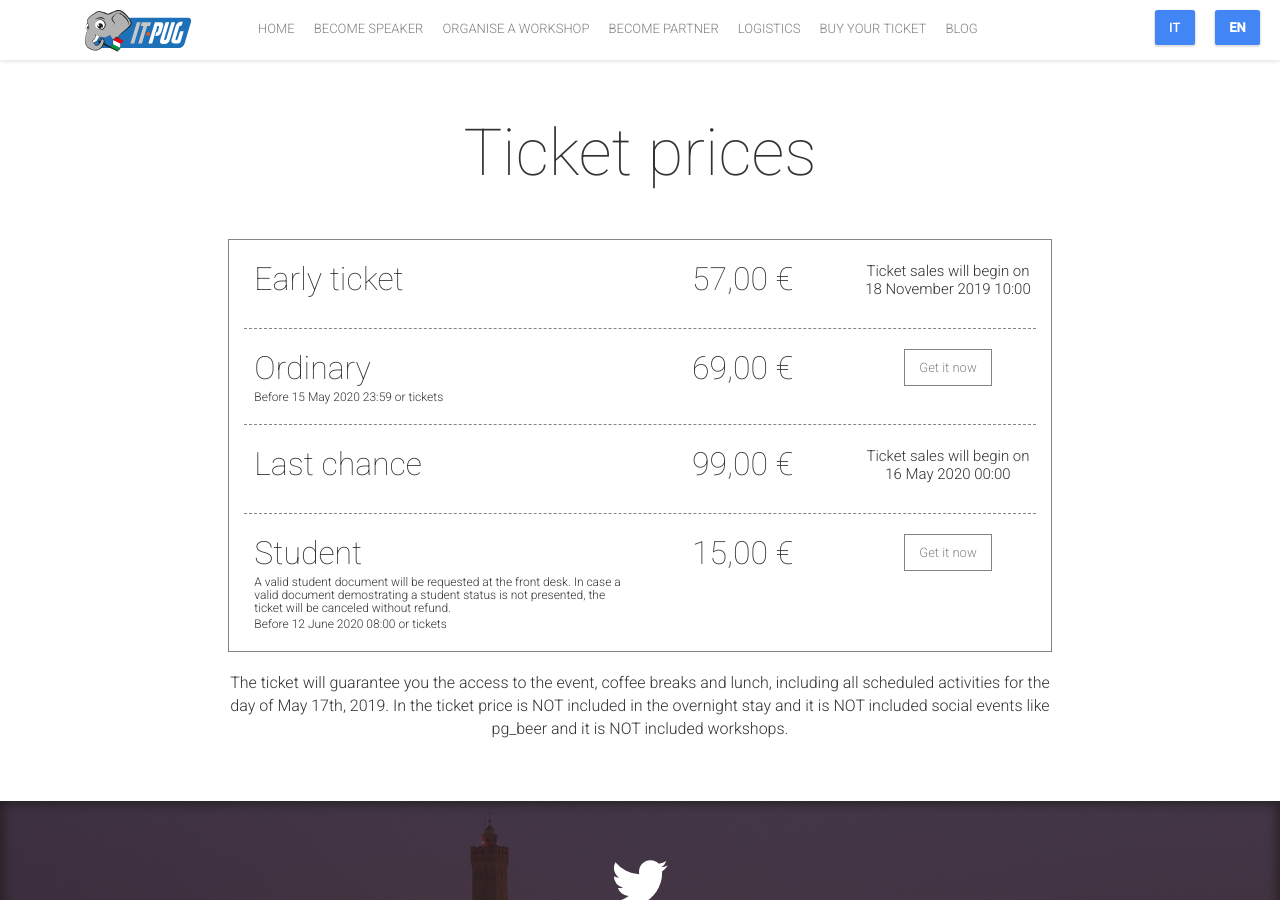
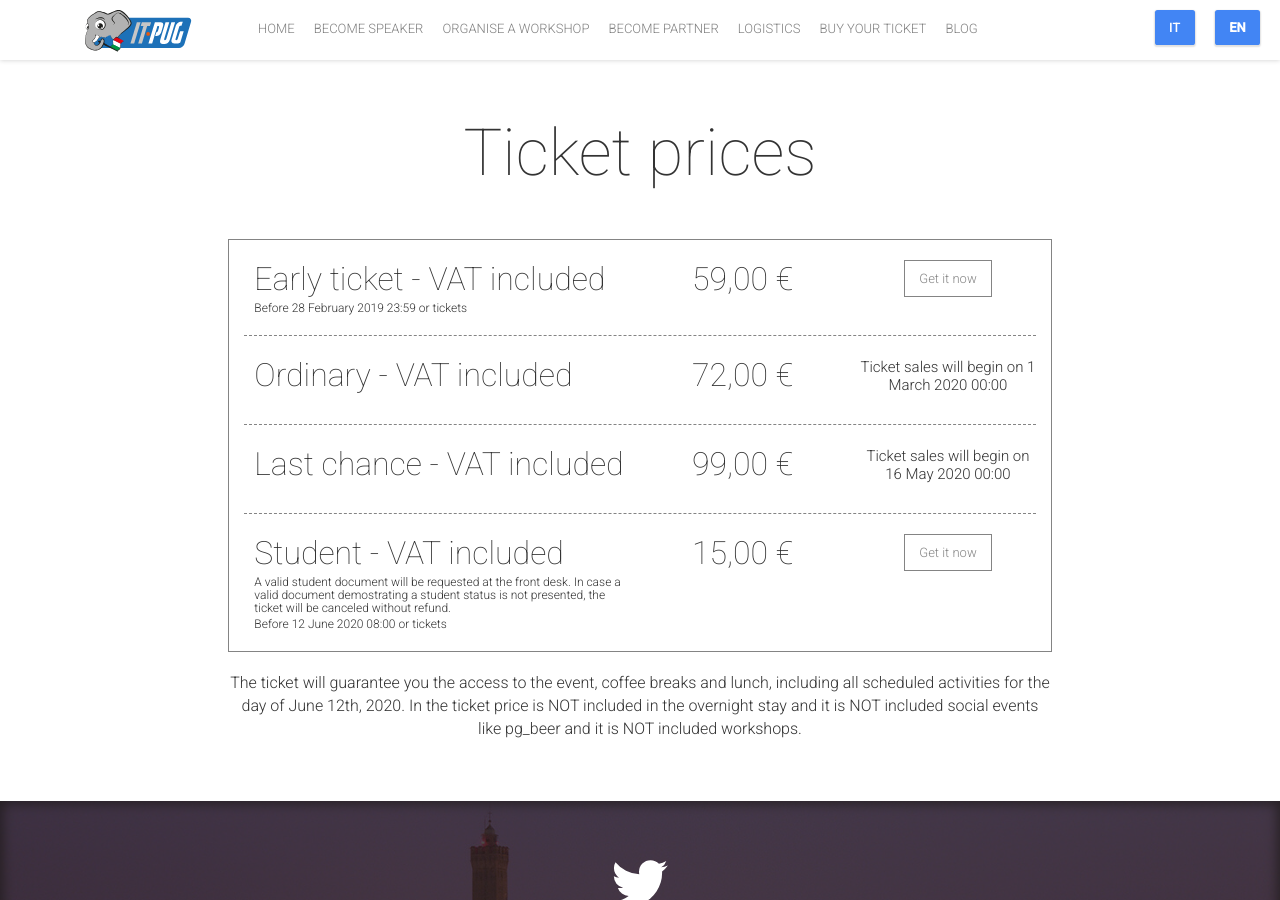
Before and after one commit to ITPUG/2020.pgday.it, a Jekyll site: the page built from index.en.html, in a window 1280 px wide and 900 px high, scrolled down 4083 px. Built offline with Jekyll 4.4.1, drawn with Linux system fonts in a browser that asks for light colours; nearby versions of some CDN libraries; comment, search, counter and statistics services are not loaded.

Commit message:
variazione biglietti

```diff
--- a/_config.yml
+++ b/_config.yml
@@ -224,14 +224,14 @@ ticketsTitle:
     it: "Prezzo biglietti"
     en: "Ticket prices"
 ticketsInfo:
-    it: "Il biglietto vi garantirà l'accesso alla conferenza, ai coffee break ed al pranzo, incluse tutte le attività programmate per la giornata del 17 maggio 2019. Nel prezzo del biglietto NON è incluso il pernottamento e NON sono inclusi gli eventi sociali come la pg_beer e NON sono inclusi i workshop."
-    en: "The ticket will guarantee you the access to the event, coffee breaks and lunch, including all scheduled activities for the day of May 17th, 2019. In the ticket price is NOT included in the overnight stay and it is NOT included social events like pg_beer and it is NOT included workshops."
+    it: "Il biglietto vi garantirà l'accesso alla conferenza, ai coffee break ed al pranzo, incluse tutte le attività programmate per la giornata del 12 giugno 2020. Nel prezzo del biglietto NON è incluso il pernottamento e NON sono inclusi gli eventi sociali come la pg_beer e NON sono inclusi i workshop."
+    en: "The ticket will guarantee you the access to the event, coffee breaks and lunch, including all scheduled activities for the day of June 12th, 2020. In the ticket price is NOT included in the overnight stay and it is NOT included social events like pg_beer and it is NOT included workshops."
 ticketsOffers:
  -
   name:
-    it: "Early ticket"
-    en: "Early ticket"
-  price: "57,00"
+    it: "Early ticket - IVA inclusa"
+    en: "Early ticket - VAT included"
+  price: "59,00"
   priceCurrency: "€"
   buyButtonLink: "https://pgdayit2020.eventbrite.it"
   buyButtonText:
@@ -242,12 +242,12 @@ ticketsOffers:
     en: ["Early ticket - PGDay.IT 2020", "June 12th, 2020", "Bergamo"]
   validFrom: "2019-11-18T10:00"
   validThrough: "2019-02-28T23:59"
-  disabled: true
+  disabled: false
  -
   name:
-    it: "Ordinario"
-    en: "Ordinary"
-  price: "69,00"
+    it: "Ordinario - IVA inclusa"
+    en: "Ordinary - VAT included"
+  price: "72,00"
   priceCurrency: "€"
   buyButtonLink: "https://pgdayit2020.eventbrite.it"
   buyButtonText:
@@ -258,11 +258,11 @@ ticketsOffers:
     en: ["Ordinary - PGDay.IT 2020", "June 12th, 2020", "Bergamo"]
   validFrom: "2020-03-01T00:00"
   validThrough: "2020-05-15T23:59"
-  disabled: false
+  disabled: true
  -
   name:
-    it: "Last chance"
-    en: "Last chance"
+    it: "Last chance - IVA inclusa"
+    en: "Last chance - VAT included"
   price: "99,00"
   priceCurrency: "€"
   featured: true
@@ -278,8 +278,8 @@ ticketsOffers:
   disabled: true
  -
   name:
-    it: "Studente"
-    en: "Student"
+    it: "Studente - IVA inclusa"
+    en: "Student - VAT included"
   price: "15,00"
   priceCurrency: "€"
   buyButtonLink: "https://pgdayit2020.eventbrite.it"
```
